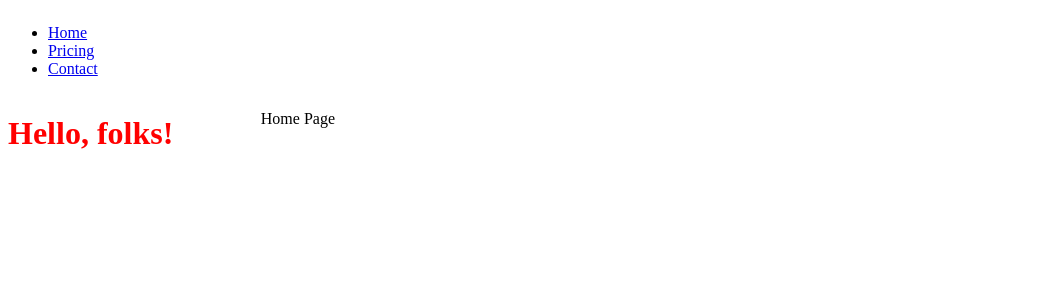
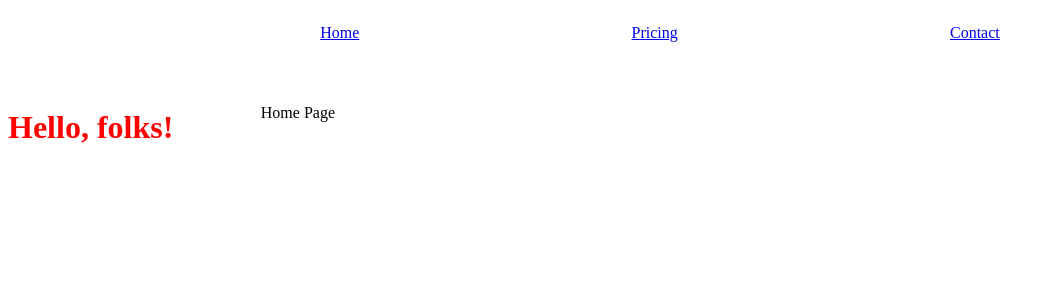
Before and after one commit to BrettdeBear/Shelley-and-Leo, a React (Create React App) app in the folder client/: page / in a window 1280 px wide. Shown: the top 300 px of the page, without its empty margins (0-1055 px from the left). Built offline with nearby package versions, Linux system fonts and the light colour scheme.

Commit message:
navigation css

```diff
--- a/client/src/index.css
+++ b/client/src/index.css
@@ -18,4 +18,13 @@
 
 .navigation {
     grid-area: navigation;
+
 }
+
+.navigation ul {
+    display: flex;
+    flex-flow: row nowrap;
+    align-items: center;
+    list-style: none;
+    justify-content: space-evenly;
+}
```
